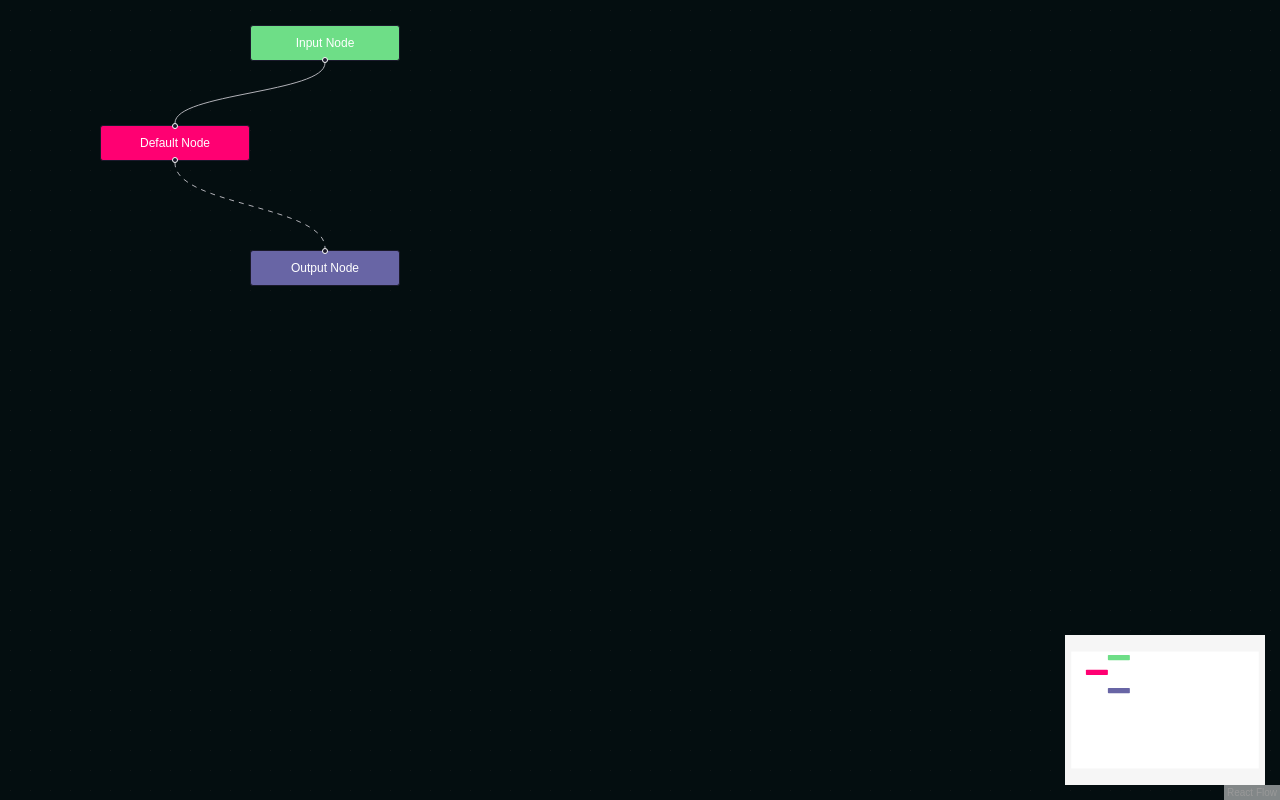
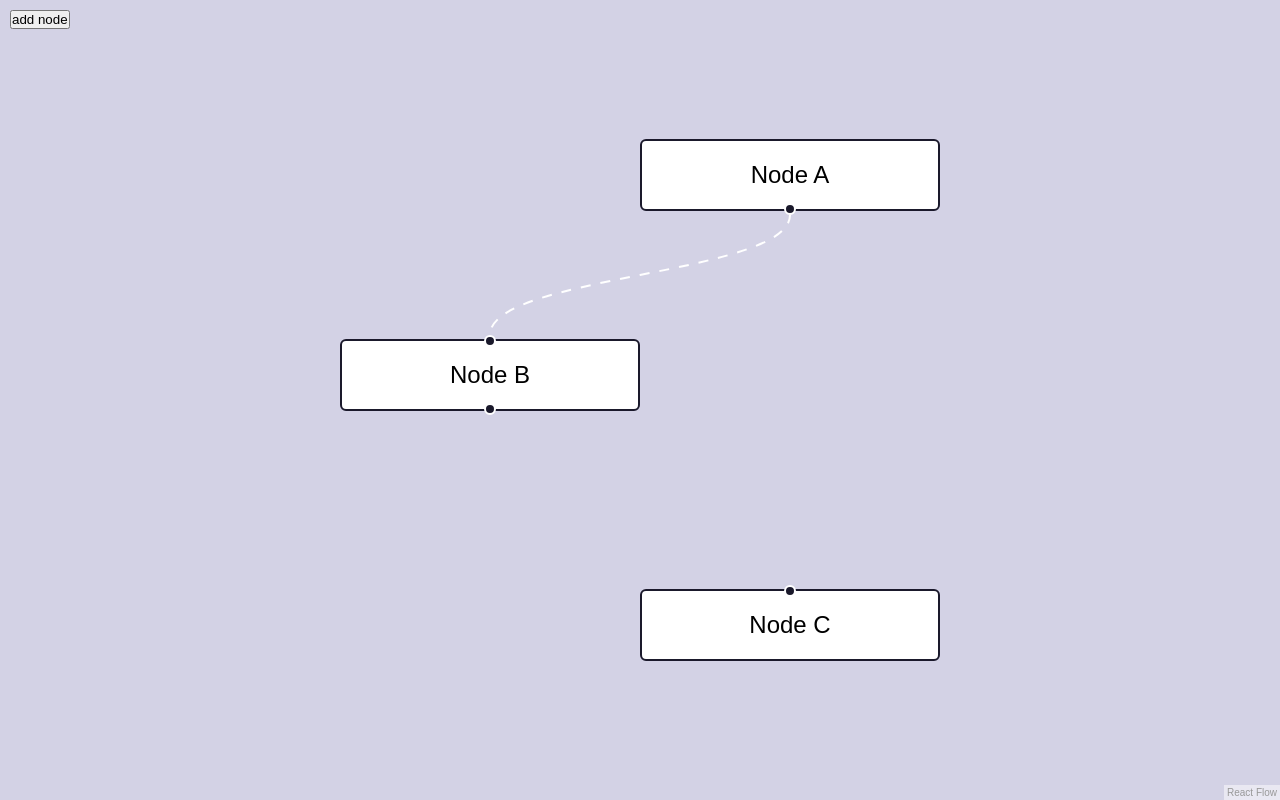
Before and after one commit to marko-koljancic/minimystx, a React (Vite) app: page / in a window 1280 px wide. Built offline with nearby package versions, Linux system fonts and the light colour scheme.

Commit message:
Implement ControlledFlow and UncontrolledFlow components; refactor App to use UncontrolledFlow and add button for adding nodes

```diff
--- a/src/App.css
+++ b/src/App.css
@@ -15,3 +15,10 @@ body {
   width: 100vw;
   height: 100vh;
 }
+
+.btn-add {
+  position: absolute;
+  z-index: 10;
+  top: 10px;
+  left: 10px;
+}
--- a/src/App.tsx
+++ b/src/App.tsx
@@ -1,90 +1,9 @@
-import { useCallback } from "react";
-import {
-  addEdge,
-  Background,
-  MiniMap,
-  ReactFlow,
-  SelectionMode,
-  useEdgesState,
-  useNodesState,
-} from "@xyflow/react";
-import "@xyflow/react/dist/style.css";
 import "./App.css";
-
-const defaultNodes = [
-  {
-    id: "1",
-    type: "input",
-    data: { label: "Input Node" },
-    position: { x: 250, y: 25 },
-    style: { backgroundColor: "#6ede87", color: "white" },
-  },
-
-  {
-    id: "2",
-    // you can also pass a React component as a label
-    data: { label: <div>Default Node</div> },
-    position: { x: 100, y: 125 },
-    style: { backgroundColor: "#ff0072", color: "white" },
-  },
-  {
-    id: "3",
-    type: "output",
-    data: { label: "Output Node" },
-    position: { x: 250, y: 250 },
-    style: { backgroundColor: "#6865A5", color: "white" },
-  },
-];
-
-const defaultEdges = [
-  { id: "e1-2", source: "1", target: "2" },
-  { id: "e2-3", source: "2", target: "3", animated: true },
-];
+// import ControlledFlow from "./ControlledFlow";
+import UncontrolledFlow from "./UncontrolledFlow";
 
 function App() {
-  const [nodes, setNodes, onNodeChange] = useNodesState(defaultNodes);
-  const [edges, setEdges, onEdgesChange] = useEdgesState(defaultEdges);
+  return <UncontrolledFlow />;
+}
 
-  const onConnect = useCallback(
-    (connection) => setEdges((eds) => addEdge(connection, eds)),
-    [setEdges]
-  );
-
-  const panOnDrag = [1, 2];
-
-  interface NodeColorProps {
-    type?: string;
-  }
-
-  const nodeColor = (node: NodeColorProps): string => {
-    switch (node.type) {
-      case "input":
-        return "#6ede87";
-      case "output":
-        return "#6865A5";
-      default:
-        return "#ff0072";
-    }
-  };
-
-  return (
-    <div style={{ height: "100%" }}>
-      <ReactFlow
-        nodes={nodes}
-        edges={edges}
-        onNodesChange={onNodeChange}
-        onEdgesChange={onEdgesChange}
-        onConnect={onConnect}
-        panOnScroll
-        selectionOnDrag
-        panOnDrag={panOnDrag}
-        selectionMode={SelectionMode.Partial}
-      >
-        <Background bgColor="#040e10" color="#171b1b" />
-        {/* <Controls /> */}
-        <MiniMap nodeColor={nodeColor} nodeStrokeWidth={3} zoomable pannable />
-      </ReactFlow>
-    </div>
-  );
-}
 export default App;
--- /dev/null
+++ b/src/ControlledFlow.tsx
@@ -0,0 +1,102 @@
+import { useCallback } from "react";
+import {
+  addEdge,
+  Background,
+  MiniMap,
+  ReactFlow,
+  SelectionMode,
+  useEdgesState,
+  useNodesState,
+  applyNodeChanges,
+  applyEdgeChanges,
+} from "@xyflow/react";
+import "@xyflow/react/dist/style.css";
+
+const defaultNodes = [
+  {
+    id: "1",
+    type: "input",
+    data: { label: "Input Node" },
+    position: { x: 250, y: 25 },
+    style: { backgroundColor: "#6ede87", color: "white" },
+  },
+
+  {
+    id: "2",
+    // you can also pass a React component as a label
+    data: { label: <div>Default Node</div> },
+    position: { x: 100, y: 125 },
+    style: { backgroundColor: "#ff0072", color: "white" },
+  },
+  {
+    id: "3",
+    type: "output",
+    data: { label: "Output Node" },
+    position: { x: 250, y: 250 },
+    style: { backgroundColor: "#6865A5", color: "white" },
+  },
+];
+
+const defaultEdges = [
+  { id: "e1-2", source: "1", target: "2" },
+  { id: "e2-3", source: "2", target: "3", animated: true },
+];
+
+function ControlledFlow() {
+  const [nodes, setNodes] = useNodesState(defaultNodes);
+  const [edges, setEdges] = useEdgesState(defaultEdges);
+
+  const onConnect = useCallback(
+    (params) => setEdges((eds) => addEdge(params, eds)),
+    []
+  );
+
+  const onNodesChange = useCallback(
+    (changes) => setNodes((nds) => applyNodeChanges(changes, nds)),
+    []
+  );
+  const onEdgesChange = useCallback(
+    (changes) => setEdges((eds) => applyEdgeChanges(changes, eds)),
+    []
+  );
+
+  const panOnDrag = [1, 2];
+
+  interface NodeColorProps {
+    type?: string;
+  }
+
+  const nodeColor = (node: NodeColorProps): string => {
+    switch (node.type) {
+      case "input":
+        return "#6ede87";
+      case "output":
+        return "#6865A5";
+      default:
+        return "#ff0072";
+    }
+  };
+
+  return (
+    <div style={{ height: "100%" }}>
+      <ReactFlow
+        nodes={nodes}
+        edges={edges}
+        onNodesChange={onNodesChange}
+        onEdgesChange={onEdgesChange}
+        onConnect={onConnect}
+        panOnScroll
+        selectionOnDrag
+        fitView
+        panOnDrag={panOnDrag}
+        selectionMode={SelectionMode.Partial}
+      >
+        <Background bgColor="#040e10" color="#171b1b" />
+        {/* <Controls /> */}
+        <MiniMap nodeColor={nodeColor} nodeStrokeWidth={3} zoomable pannable />
+      </ReactFlow>
+    </div>
+  );
+}
+
+export default ControlledFlow;
--- /dev/null
+++ b/src/UncontrolledFlow.tsx
@@ -0,0 +1,86 @@
+import {
+  MiniMap,
+  ReactFlow,
+  ReactFlowProvider,
+  useReactFlow,
+} from "@xyflow/react";
+import "@xyflow/react/dist/style.css";
+import { useCallback } from "react";
+
+const edgeOptions = {
+  animated: true,
+  style: {
+    stroke: "white",
+  },
+};
+
+const connectionLineStyle = { stroke: "white" };
+
+const defaultNodes = [
+  {
+    id: "a",
+    type: "input",
+    data: { label: "Node A" },
+    position: { x: 250, y: 25 },
+  },
+
+  {
+    id: "b",
+    data: { label: "Node B" },
+    position: { x: 100, y: 125 },
+  },
+  {
+    id: "c",
+    type: "output",
+    data: { label: "Node C" },
+    position: { x: 250, y: 250 },
+  },
+];
+
+const defaultEdges = [{ id: "ea-b", source: "a", target: "b" }];
+
+let nodeId = 0;
+
+function UncontrolledFlow() {
+  const reactFlowInstance = useReactFlow();
+  const onClick = useCallback(() => {
+    const id = `${++nodeId}`;
+    const newNode = {
+      id,
+      position: {
+        x: Math.random() * 500,
+        y: Math.random() * 500,
+      },
+      data: {
+        label: `Node ${id}`,
+      },
+    };
+    reactFlowInstance.addNodes(newNode);
+  }, []);
+
+  return (
+    <>
+      <ReactFlow
+        defaultNodes={defaultNodes}
+        defaultEdges={defaultEdges}
+        defaultEdgeOptions={edgeOptions}
+        fitView
+        style={{
+          backgroundColor: "#D3D2E5",
+        }}
+        connectionLineStyle={connectionLineStyle}
+      />
+      <button onClick={onClick} className="btn-add">
+        add node
+      </button>
+    </>
+  );
+}
+
+export default function () {
+  return (
+    <ReactFlowProvider>
+      <UncontrolledFlow />
+    </ReactFlowProvider>
+  );
+}
```
